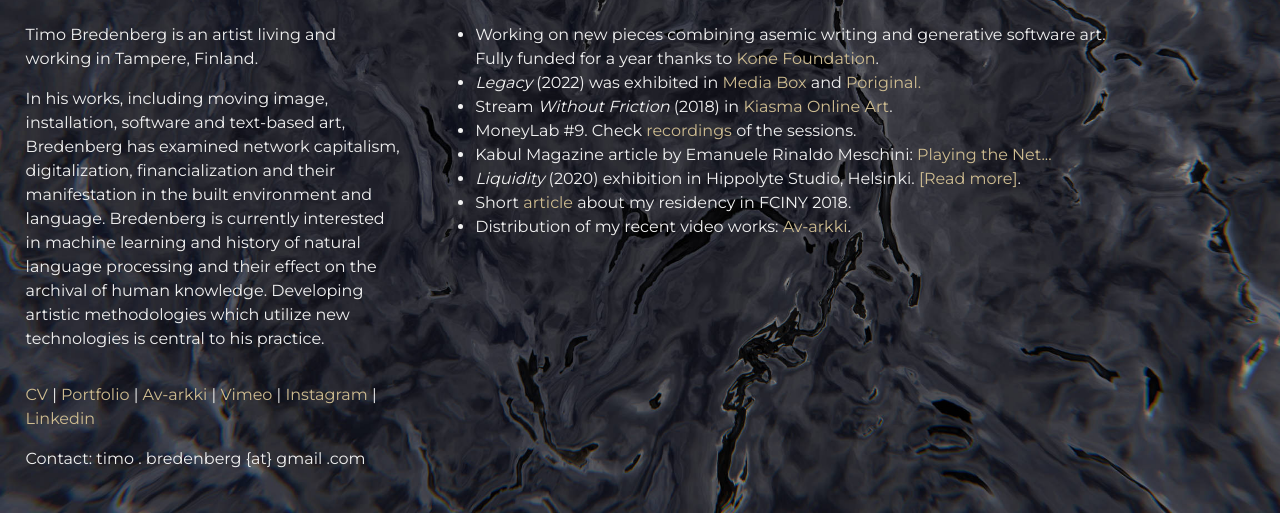
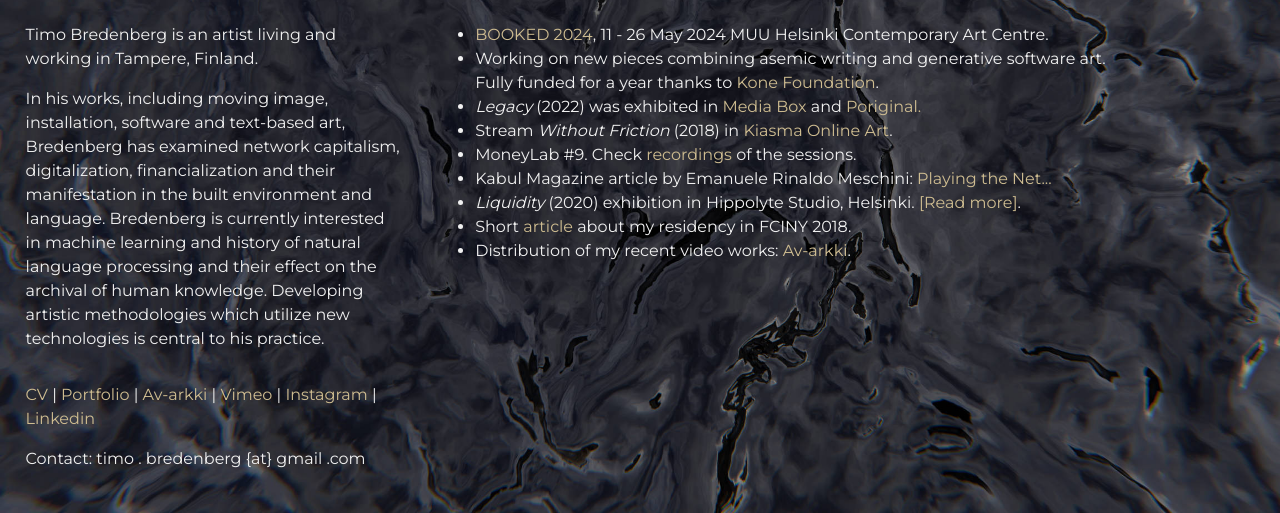
Before and after one commit to timobredenberg/timobredenberg.github.io, a plain HTML site: page index.html in a window 1280 px wide. Shown: the part 287-800 px from the top of the page. Drawn offline with Linux system fonts and the light colour scheme.

Commit message:
Update index.html

```diff
--- a/index.html
+++ b/index.html
@@ -27,6 +27,7 @@
       <div class="item_c2">
         <h2>Read more</h2>
         <ul>
+          <li><a href="https://muu.fi/events-and-exhibitions/booked-2024/">BOOKED 2024</a>, 11 - 26 May 2024 MUU Helsinki Contemporary Art Centre.</li>
           <li>Working on new pieces combining asemic writing and generative software art. <br/>Fully funded for a year thanks to <a href="https://koneensaatio.fi/apurahat-ja-residenssipaikat/taiteellinen-tyoskentely-ohjelmistotaiteen-ja-aseemisen-tekstitaiteen-parissa/">Kone Foundation</a>.</li>
           <li><em>Legacy</em> (2022) was exhibited in <a href="https://forumbox.fi/exhibition/timo-bredenberg/">Media Box</a> and <a href="https://poriginal.pori.fi/events/timo-bredenberg/">Poriginal.</a></li>
           <li>Stream <em>Without Friction </em>(2018) in <a href="https://onlineart.kiasma.fi/teokset/without-friction/">Kiasma Online Art</a>.</li>
```
